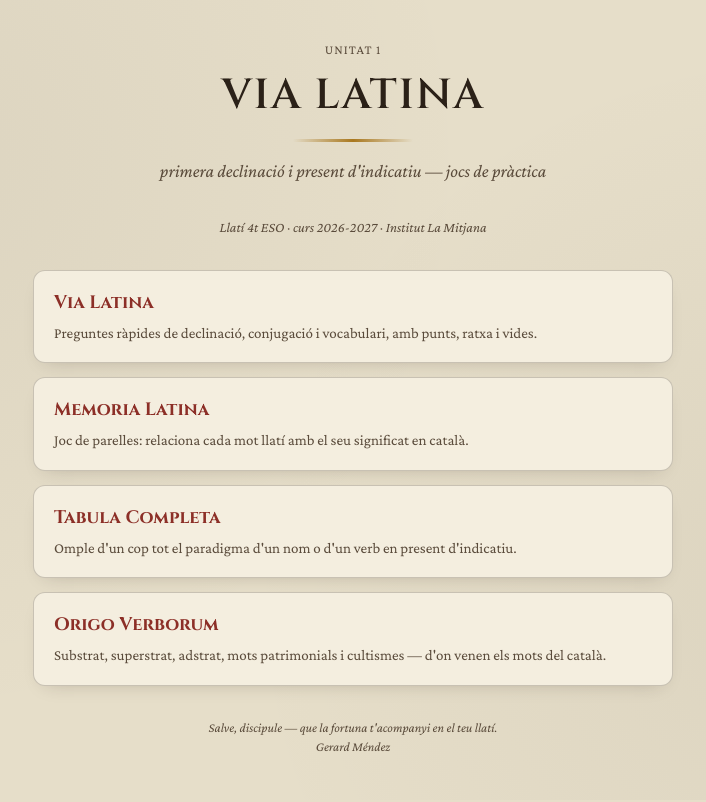
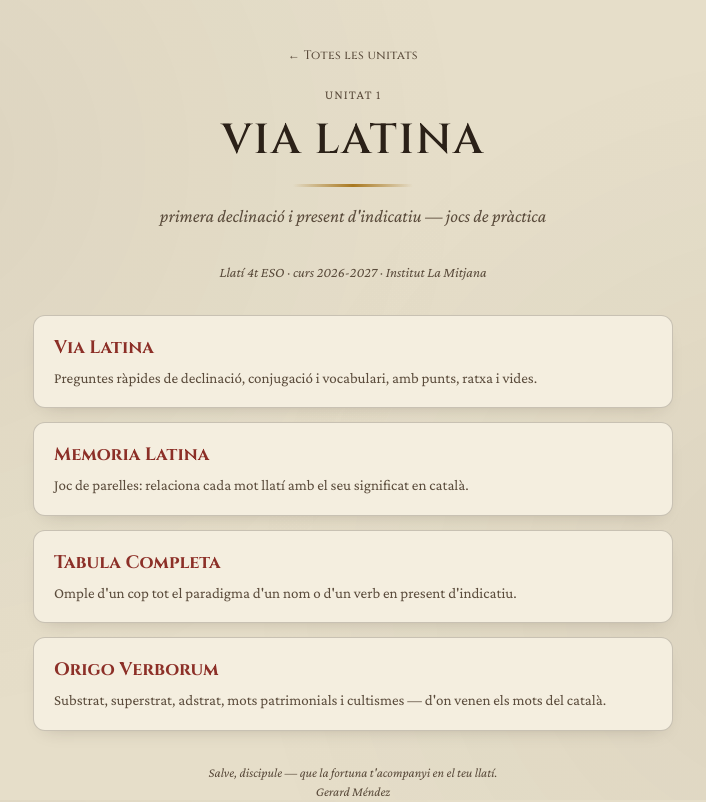
Before and after one commit to gmenperz/Llat-4t-ESO-Unitat-1, a plain HTML site: page index.html in a window 1280 px wide. Shown: the whole page, without its empty margins (287-993 px from the left). Drawn offline with nearby package versions, Linux system fonts and the light colour scheme.

Commit message:
Add files via upload

```diff
--- a/index.html
+++ b/index.html
@@ -57,6 +57,7 @@
 </head>
 <body>
 <div class="wrap">
+  <p style="text-align:center; margin: 0 0 18px;"><a href="../index.html" style="font-family:'Cinzel',serif; font-size:12px; letter-spacing:0.03em; color: var(--ink-soft); text-decoration:none;">← Totes les unitats</a></p>
   <p class="sub" style="margin-bottom:4px; text-transform:uppercase; letter-spacing:0.08em; font-size:13px; font-style:normal;">Unitat 1</p>
   <h1 class="display">VIA LATINA</h1>
   <div class="rule"></div>
```
